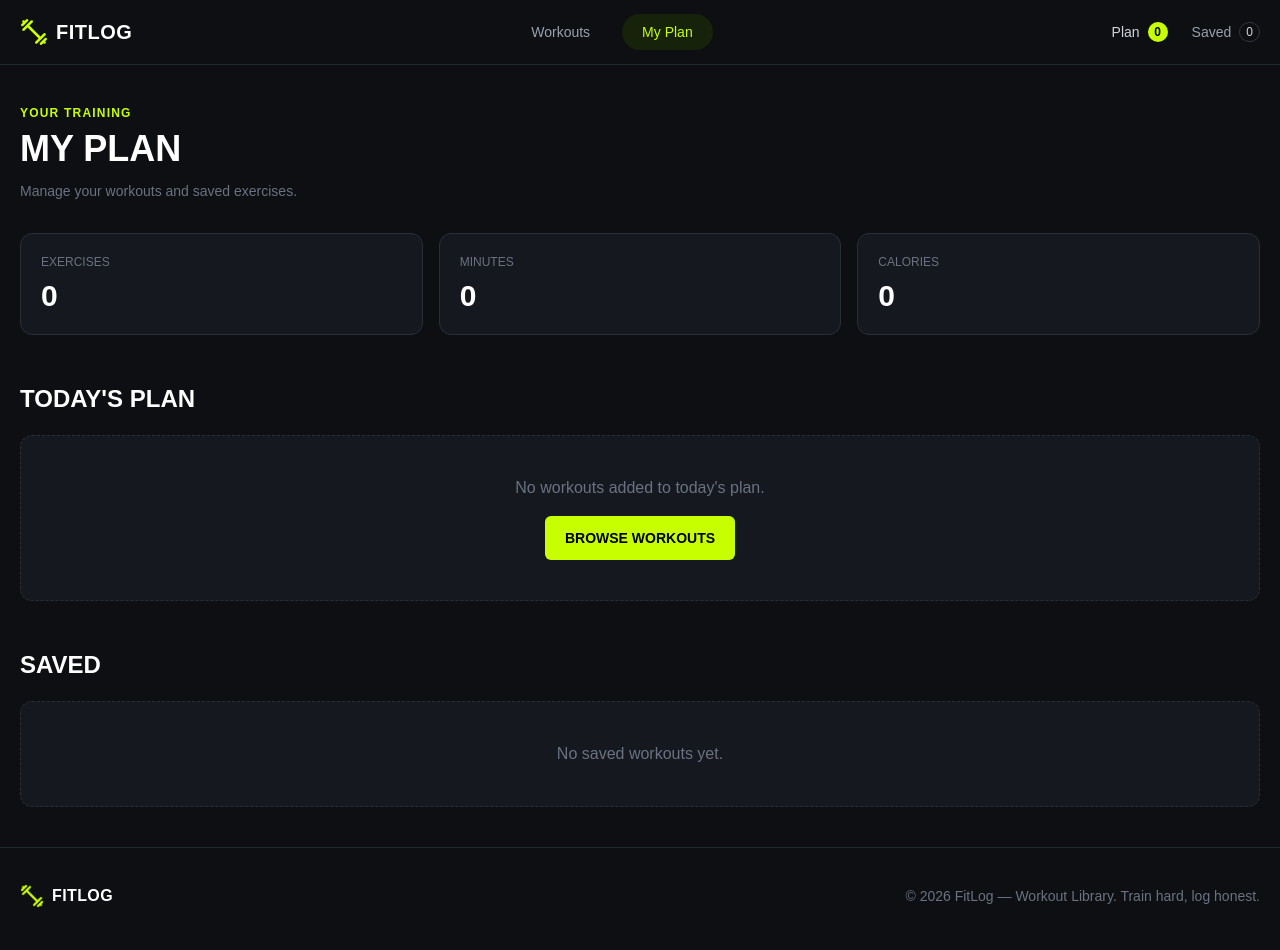
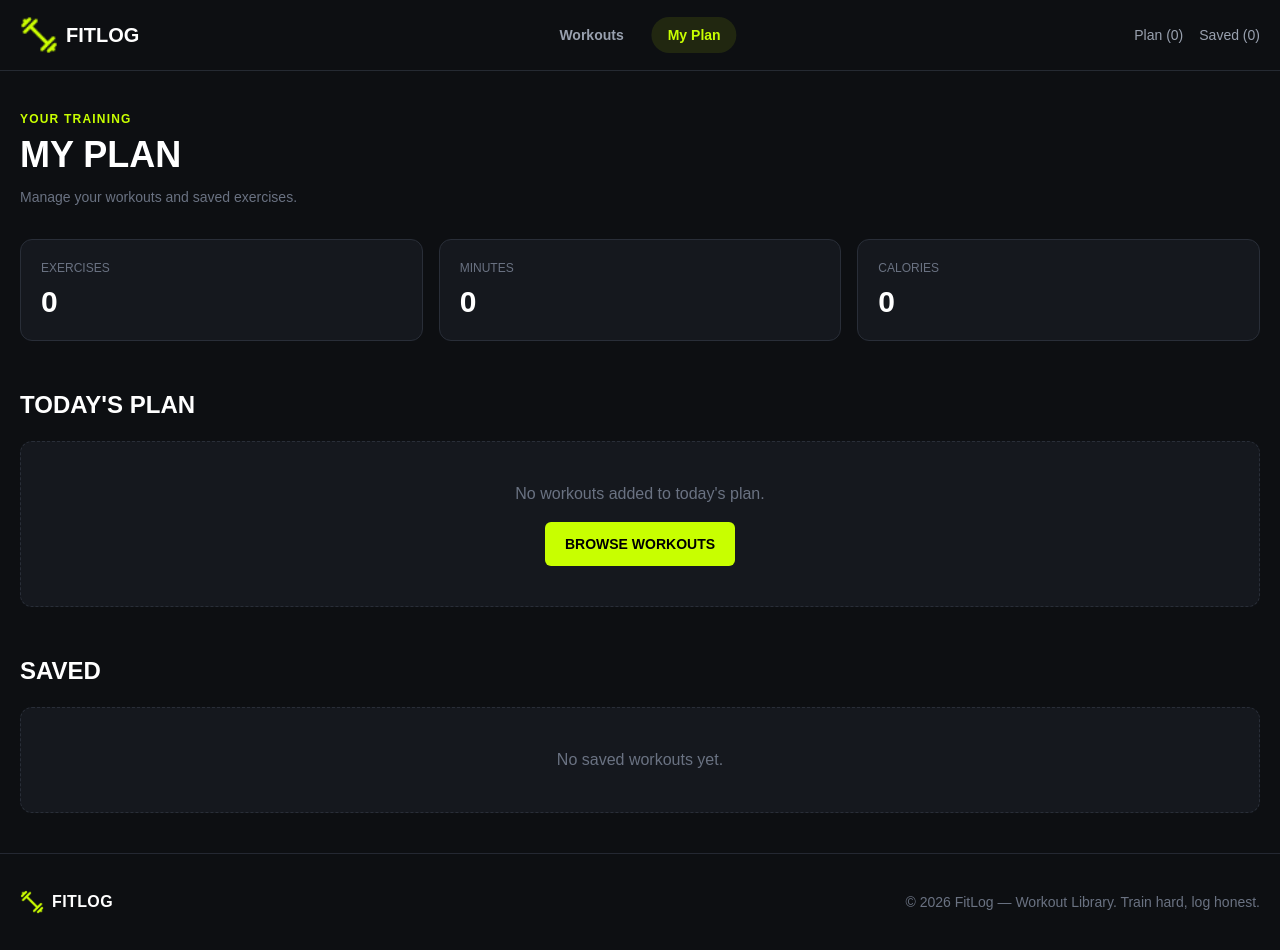
Before and after one commit to tamanna141101/fit-log, a Next.js app: page /my-plan in a window 1280 px wide. Built offline with nearby package versions, Linux system fonts and the light colour scheme.

Commit message:
update navbar active state and counters

```diff
--- a/components/Navbar.tsx
+++ b/components/Navbar.tsx
@@ -1,69 +1,82 @@
+"use client";
+
 import Image from "next/image";
 import Link from "next/link";
+import { useState } from "react";
+import { useWorkout } from "@/context/WorkoutContext";
 
 export default function Navbar() {
+  const { plan, saved } = useWorkout();
+
+  const [active, setActive] = useState<"workouts" | "my-plan">("my-plan");
+
+  const activeStyle =
+    "rounded-full  bg-[#c8ff00]/10 px-4 py-2 text-[#c8ff00]";
+
+  const normalStyle =
+    "rounded-full  px-4 py-2 text-gray-400 hover:text-white";
+
   return (
-    <nav className="border-b border-[#242832] bg-[#0d0f12]">
-      <div className="mx-auto flex h-16 max-w-7xl items-center justify-between px-5">
+    <header className="border-b border-[#252a32] bg-[#0d0f12]">
+      <nav className="relative mx-auto flex max-w-7xl items-center px-5 py-4">
 
         {/* Logo */}
         <Link href="/" className="flex items-center gap-2">
           <Image
             src="/assets/logo.png"
-            alt="FitLog logo"
-            width={28}
-            height={28}
+            alt="FitLog"
+            width={38}
+            height={38}
           />
 
-          <span className="text-xl font-bold tracking-wide text-white">
-            FITLOG
+          <span className="text-xl font-black uppercase text-white">
+            FitLog
           </span>
         </Link>
 
-        {/* Navigation */}
-        <div className="flex items-center gap-8">
+        {/* Center Navigation */}
+        <div className="absolute left-1/2 flex -translate-x-1/2 items-center gap-3 text-sm font-semibold">
+
           <Link
             href="/"
-            className="text-sm text-gray-400 transition hover:text-white"
+            onClick={() => setActive("workouts")}
+            className={
+              active === "workouts" ? activeStyle : normalStyle
+            }
           >
             Workouts
           </Link>
 
           <Link
             href="/my-plan"
-            className="rounded-full bg-[#17220b] px-5 py-2 text-sm font-medium text-[#c8ff00]"
+            onClick={() => setActive("my-plan")}
+            className={
+              active === "my-plan" ? activeStyle : normalStyle
+            }
           >
             My Plan
           </Link>
+
         </div>
 
         {/* Counters */}
-        <div className="flex items-center gap-6 text-sm">
-
+        <div className="ml-auto hidden items-center gap-4 text-sm sm:flex">
           <Link
             href="/my-plan"
-            className="flex items-center gap-2 text-gray-300"
+            className="text-gray-400 hover:text-white"
           >
-            <span>Plan</span>
-
-            <span className="flex h-5 min-w-5 items-center justify-center rounded-full bg-[#c8ff00] px-1.5 text-xs font-bold text-black">
-              0
-            </span>
+            Plan ({plan.length})
           </Link>
 
           <Link
             href="/my-plan"
-            className="flex items-center gap-2 text-gray-400"
+            className="text-gray-400 hover:text-white"
           >
-            <span>Saved</span>
+            Saved ({saved.length})
+          </Link>
+        </div>
 
-            <span className="flex h-5 min-w-5 items-center justify-center rounded-full border border-[#303641] px-1.5 text-xs text-gray-300">
-              0
-            </span>
-          </Link>
-
-        </div>
-      </div>
-    </nav>
+      </nav>
+    </header>
   );
 }
```
